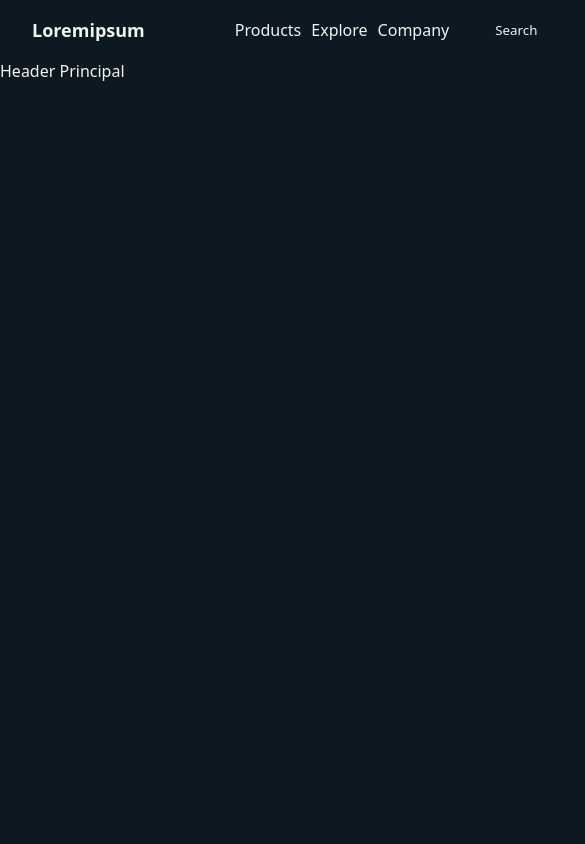
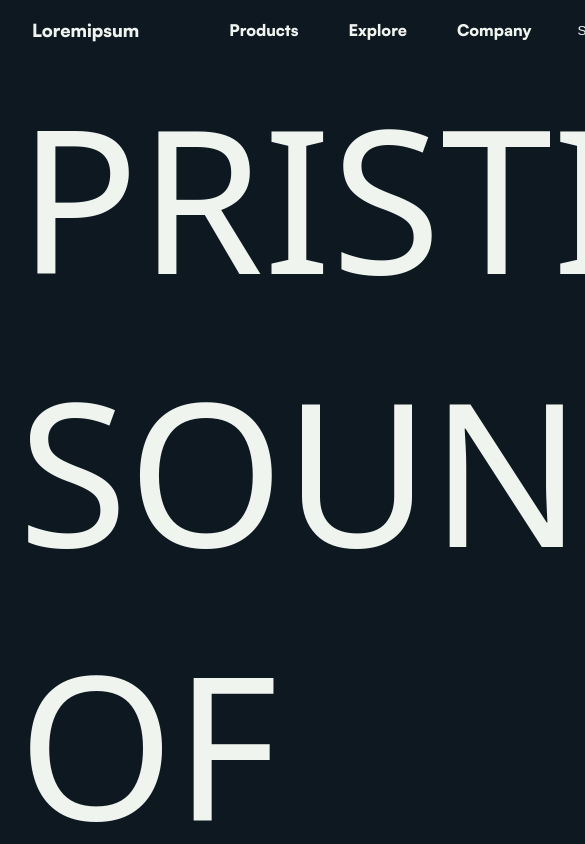
Before and after one commit to danielBRTanimacao/desafio-landing-page-react, a React (Vite) app: page / in a window 390 px wide. Shown: the top 844 px of the page, 585 px wide, since content can reach past the window. Built offline with nearby package versions, Linux system fonts and the light colour scheme.

Commit message:
creating a desing to a headphone

```diff
--- a/src/assets/css/Index.css
+++ b/src/assets/css/Index.css
@@ -1,20 +1,47 @@
 :root {
     --rich-black: #0d1821;
+    --rich-black-darker-overflow: #060e14;
+    --rich-black-darker: #03080c;
     --baby-powder: #f0f4ef;
     --baby-gray: rgb(150, 145, 145);
     --lavander-pink: #e6aace;
     --sage: #bfcc94;
+    --principal-font: Satoshi-Black;
 }
+
+@font-face {
+    font-family: "Satoshi-Black";
+    src: url(../fonts/Satoshi-Black.ttf);
+}
+
 /*
     Configurações gerais
 */
-* {
+
+/* width */
+::-webkit-scrollbar {
+    width: 8px;
+}
+
+/* Track */
+::-webkit-scrollbar-track {
+    background: var(--rich-black);
+}
+
+/* Handle */
+::-webkit-scrollbar-thumb {
+    background: var(--rich-black-darker);
+}
+
+/* Handle on hover */
+::-webkit-scrollbar-thumb:hover {
+    background: var(--rich-black-darker-overflow);
+}
+
+body {
     font-family: system-ui, -apple-system, BlinkMacSystemFont, "Segoe UI",
         Roboto, Oxygen, Ubuntu, Cantarell, "Open Sans", "Helvetica Neue",
         sans-serif;
-}
-
-body {
     background-color: var(--rich-black);
     color: var(--baby-powder);
 }
@@ -23,6 +50,7 @@ body {
     Estilizando Navigation
 */
 .nav {
+    font-family: var(--principal-font) !important;
     padding: 0 1rem;
     display: flex;
     justify-content: space-between;
@@ -47,6 +75,10 @@ body {
     gap: 10px;
     padding: 0;
     list-style: none;
+
+    &.list-spaced {
+        gap: 50px;
+    }
 }
 
 .nav-title {
@@ -54,12 +86,23 @@ body {
 }
 
 .input-search {
-    background-color: var(--rich-black);
+    color: var(--baby-powder);
+    background-color: transparent;
     border: none;
+
+    &:focus {
+        outline: none;
+    }
 }
 
 .input-search::placeholder {
     color: var(--baby-powder);
+}
+
+.input-search:focus {
+    transition: border-bottom 0.2s ease-in-out;
+    border-bottom: 3px solid var(--baby-powder);
+    border-radius: 2px;
 }
 
 .icon-search {
@@ -69,3 +112,28 @@ body {
 .li-icons {
     margin: 0 15px;
 }
+
+.stick-top {
+    position: sticky;
+    top: 0;
+}
+
+.bg-nav {
+    background-color: var(--rich-black);
+}
+
+/*Configuração principal no header*/
+.header {
+    padding: 0 18px;
+    height: 100dvh;
+}
+
+.display-1 {
+    margin: 0;
+    font-weight: 300 !important;
+    font-size: 12.5em;
+}
+
+.display-1 .mr-start {
+    margin-left: 1.5em;
+}
--- a/src/components/Header.tsx
+++ b/src/components/Header.tsx
@@ -1,7 +1,13 @@
 export default () => {
     return (
         <>
-            <header>Header Principal</header>
+            <header className="header">
+                {/* <h1 className="display-1">PRISTINE SOUND OF 100 YEARS</h1> */}
+                <h1 className="display-1">PRISTINE SOUND</h1>
+                <h1 className="display-1">
+                    OF 100 <span className="mr-start">YEARS</span>
+                </h1>
+            </header>
         </>
     );
 };
--- a/src/components/Nav.tsx
+++ b/src/components/Nav.tsx
@@ -2,10 +2,10 @@ export default () => {
     let height_svgs: string = "22";
     return (
         <>
-            <nav className="nav">
+            <nav className="nav stick-top bg-nav">
                 <div className="nav div-nav">
                     <h3 className="nav-title">Loremipsum</h3>
-                    <ul className="list-navigation">
+                    <ul className="list-navigation list-spaced">
                         <li>
                             <a href="#" className="link-nav">
                                 Products
@@ -47,6 +47,7 @@ export default () => {
                         </form>
                     </li>
                     <li>
+                        <a href="#" className="link-nav">
                             <svg
                                 xmlns="http://www.w3.org/2000/svg"
                                 width={height_svgs}
@@ -57,8 +58,10 @@ export default () => {
                             >
                                 <path d="M0 8a8 8 0 1 1 16 0A8 8 0 0 1 0 8m7.5-6.923c-.67.204-1.335.82-1.887 1.855A8 8 0 0 0 5.145 4H7.5zM4.09 4a9.3 9.3 0 0 1 .64-1.539 7 7 0 0 1 .597-.933A7.03 7.03 0 0 0 2.255 4zm-.582 3.5c.03-.877.138-1.718.312-2.5H1.674a7 7 0 0 0-.656 2.5zM4.847 5a12.5 12.5 0 0 0-.338 2.5H7.5V5zM8.5 5v2.5h2.99a12.5 12.5 0 0 0-.337-2.5zM4.51 8.5a12.5 12.5 0 0 0 .337 2.5H7.5V8.5zm3.99 0V11h2.653c.187-.765.306-1.608.338-2.5zM5.145 12q.208.58.468 1.068c.552 1.035 1.218 1.65 1.887 1.855V12zm.182 2.472a7 7 0 0 1-.597-.933A9.3 9.3 0 0 1 4.09 12H2.255a7 7 0 0 0 3.072 2.472M3.82 11a13.7 13.7 0 0 1-.312-2.5h-2.49c.062.89.291 1.733.656 2.5zm6.853 3.472A7 7 0 0 0 13.745 12H11.91a9.3 9.3 0 0 1-.64 1.539 7 7 0 0 1-.597.933M8.5 12v2.923c.67-.204 1.335-.82 1.887-1.855q.26-.487.468-1.068zm3.68-1h2.146c.365-.767.594-1.61.656-2.5h-2.49a13.7 13.7 0 0 1-.312 2.5m2.802-3.5a7 7 0 0 0-.656-2.5H12.18c.174.782.282 1.623.312 2.5zM11.27 2.461c.247.464.462.98.64 1.539h1.835a7 7 0 0 0-3.072-2.472c.218.284.418.598.597.933M10.855 4a8 8 0 0 0-.468-1.068C9.835 1.897 9.17 1.282 8.5 1.077V4z" />
                             </svg>
+                        </a>
                     </li>
                     <li className="li-icons">
+                        <a href="#" className="link-nav">
                             <svg
                                 xmlns="http://www.w3.org/2000/svg"
                                 width={height_svgs}
@@ -73,8 +76,10 @@ export default () => {
                                     d="M0 8a8 8 0 1 1 16 0A8 8 0 0 1 0 8m8-7a7 7 0 0 0-5.468 11.37C3.242 11.226 4.805 10 8 10s4.757 1.225 5.468 2.37A7 7 0 0 0 8 1"
                                 />
                             </svg>
+                        </a>
                     </li>
                     <li>
+                        <a href="#" className="link-nav">
                             <svg
                                 xmlns="http://www.w3.org/2000/svg"
                                 width={height_svgs}
@@ -85,6 +90,7 @@ export default () => {
                             >
                                 <path d="M8 1a2.5 2.5 0 0 1 2.5 2.5V4h-5v-.5A2.5 2.5 0 0 1 8 1m3.5 3v-.5a3.5 3.5 0 1 0-7 0V4H1v10a2 2 0 0 0 2 2h10a2 2 0 0 0 2-2V4zM2 5h12v9a1 1 0 0 1-1 1H3a1 1 0 0 1-1-1z" />
                             </svg>
+                        </a>
                     </li>
                 </ul>
             </nav>
```
Also changed, not shown: src/assets/fonts/Satoshi-Black.ttf (added). Lines whose indentation alone changed are shown as unchanged.
